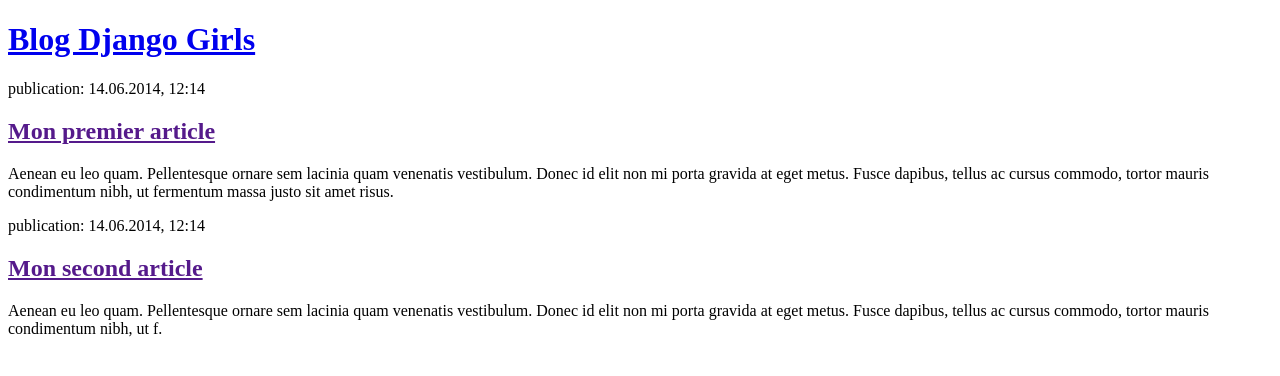
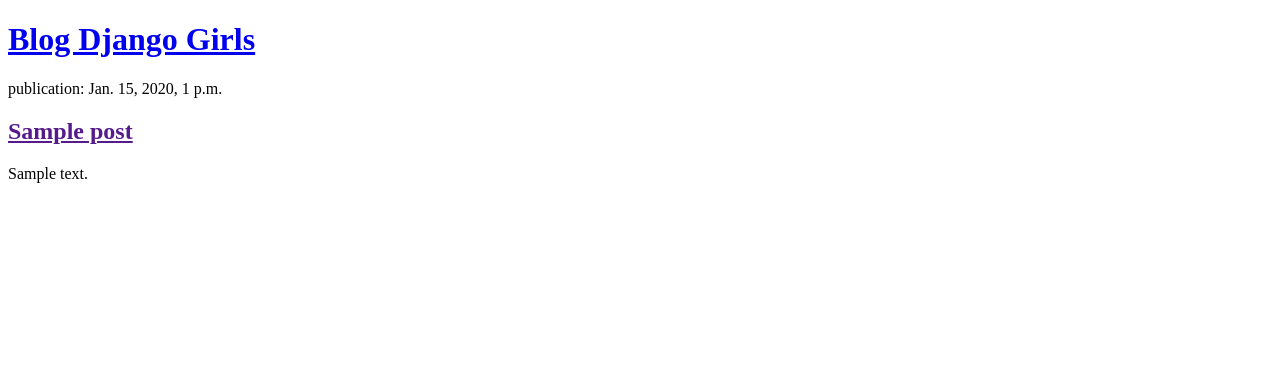
Before and after one commit to murielremi/my-new-blog, a Django app: page / in a window 1280 px wide. Shown: the top 376 px of the page. Run offline with Django 3.2, Linux system fonts and the light colour scheme; tables that the repository leaves empty hold one stand-in row (values such as "Sample post").

Commit message:
Modificaiton des templates pour afficher les posts contenus dans la base de données.

```diff
--- a/blog/templates/blog/post_list.html
+++ b/blog/templates/blog/post_list.html
@@ -8,16 +8,12 @@
             <h1><a href="/">Blog Django Girls</a></h1>
         </header>
 
-        <article>
-            <time>publication: 14.06.2014, 12:14</time>
-            <h2><a href="">Mon premier article</a></h2>
-            <p>Aenean eu leo quam. Pellentesque ornare sem lacinia quam venenatis vestibulum. Donec id elit non mi porta gravida at eget metus. Fusce dapibus, tellus ac cursus commodo, tortor mauris condimentum nibh, ut fermentum massa justo sit amet risus.</p>
-        </article>
-
-        <article>
-            <time>publication: 14.06.2014, 12:14</time>
-            <h2><a href="">Mon second article</a></h2>
-            <p>Aenean eu leo quam. Pellentesque ornare sem lacinia quam venenatis vestibulum. Donec id elit non mi porta gravida at eget metus. Fusce dapibus, tellus ac cursus commodo, tortor mauris condimentum nibh, ut f.</p>
-        </article>
+        {% for post in posts %}
+            <article>
+                <time>publication: {{ post.published_date }}</time>
+                <h2><a href="">{{ post.title }}</a></h2>
+                <p>{{ post.text | linebreaksbr }}</p>
+            </article>
+        {% endfor %}
     </body>
 </html>
--- a/blog/views.py
+++ b/blog/views.py
@@ -1,4 +1,7 @@
 from django.shortcuts import render
+from .models import Post
+from django.utils import timezone
 
 def post_list(request):
-	return render(request, 'blog/post_list.html', {})
+	posts = Post.objects.filter(published_date__lte=timezone.now()).order_by('published_date')
+	return render(request, 'blog/post_list.html', {'posts' : posts})
```
